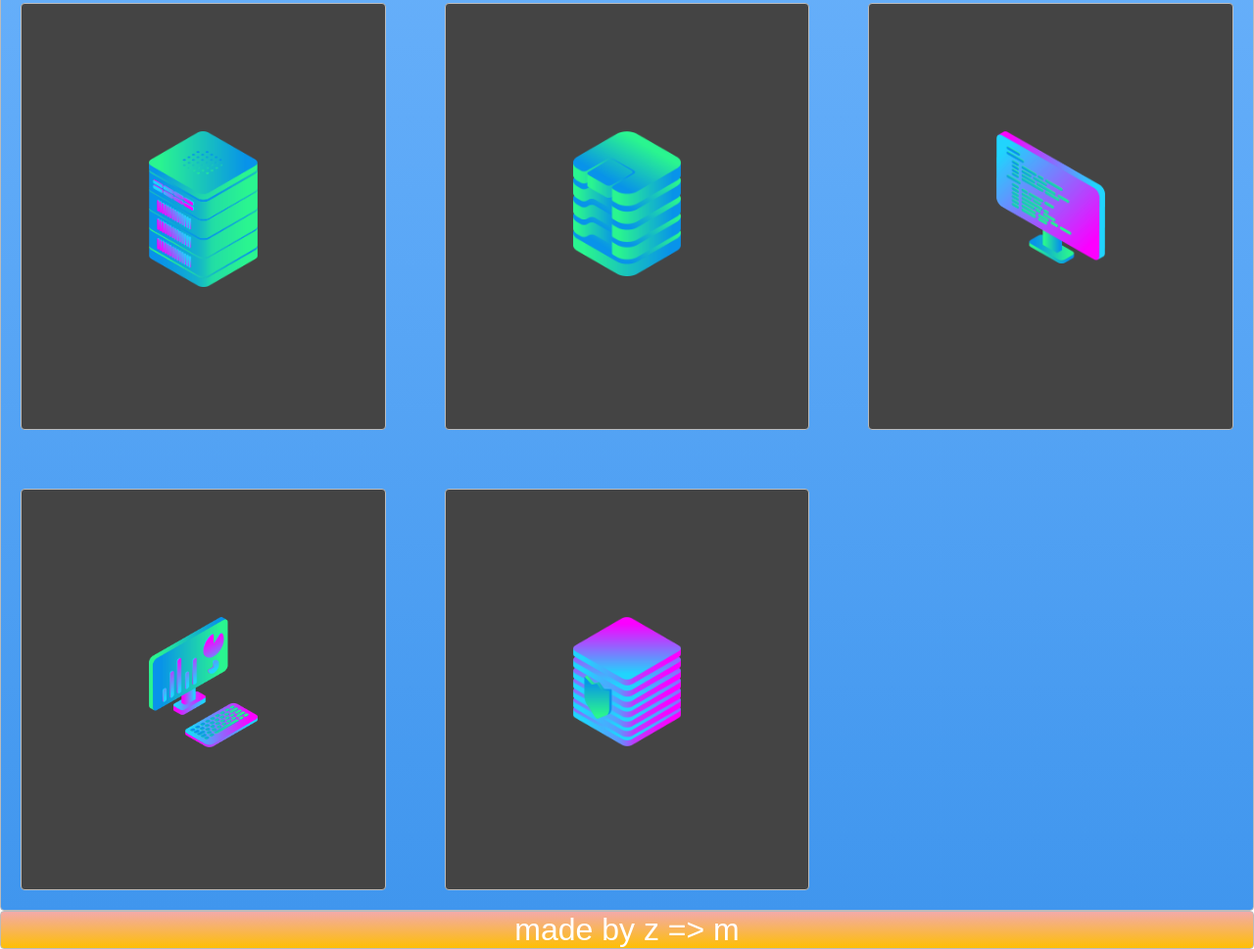
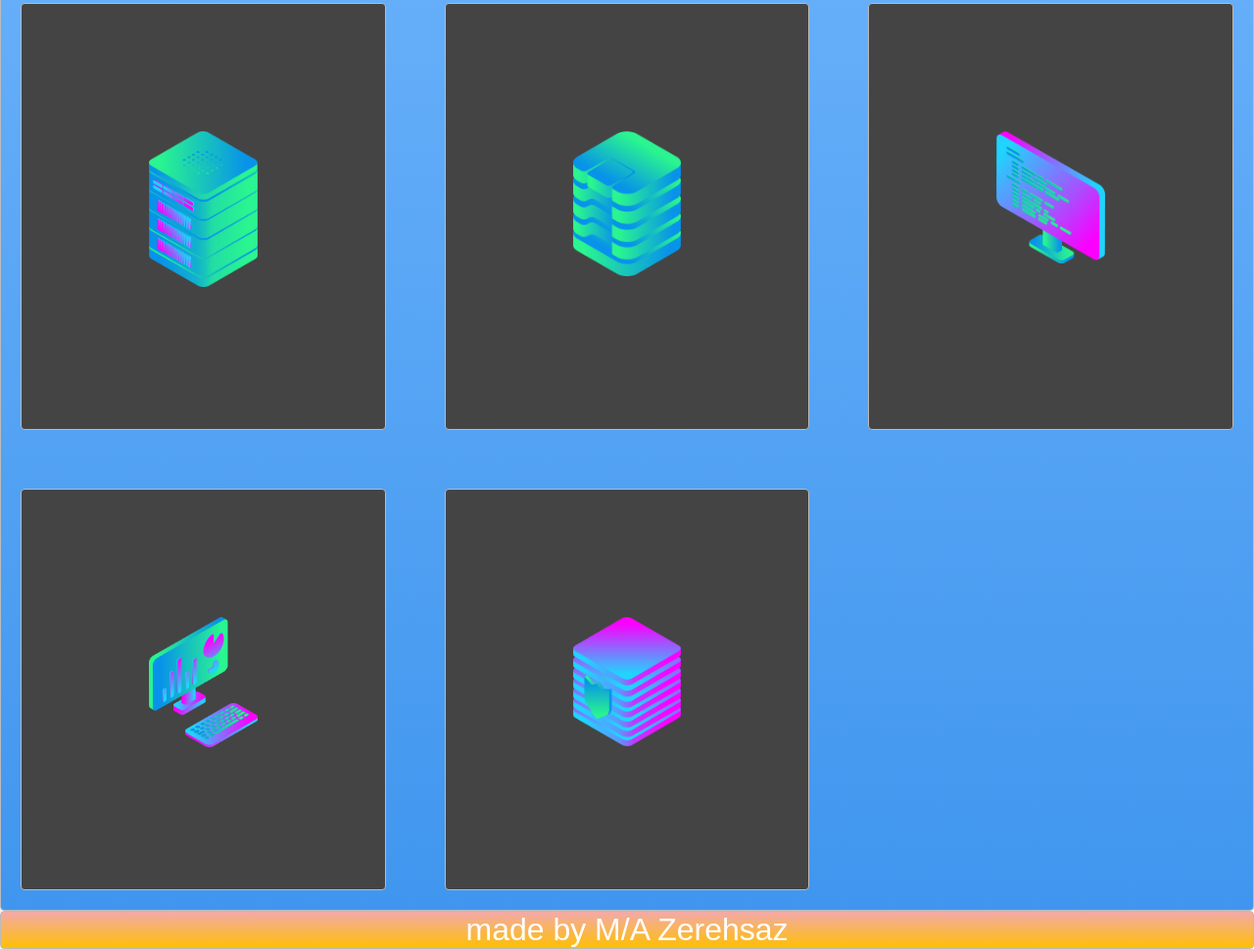
Before and after one commit to Mojit33/AHP, a plain HTML site: page index.html in a window 1280 px wide. Shown: the part 1081-2050 px from the top of the page at 98% size. Drawn offline with Linux system fonts and the light colour scheme.

Commit message:
update1 to First draft

```diff
--- a/index.html
+++ b/index.html
@@ -24,7 +24,7 @@
     <div class="box zone"><img src="./img/desktop_analytics_2.png"></div>
     <div class="box zone"><img src="./img/server_safe_2.png"></div>
   </div>
-  <footer class="zone yellow">made by z => m</footer>
+  <footer class="zone yellow">made by M/A Zerehsaz</footer>
 </div>
 </body>
 </html>
```
